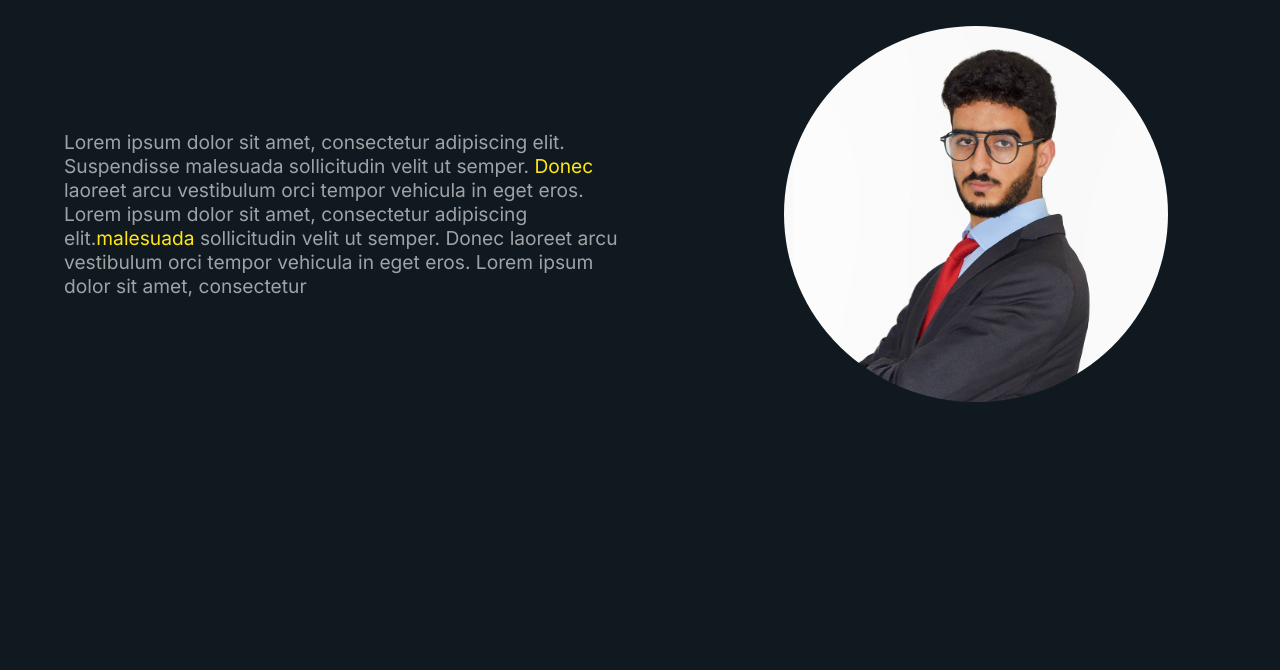
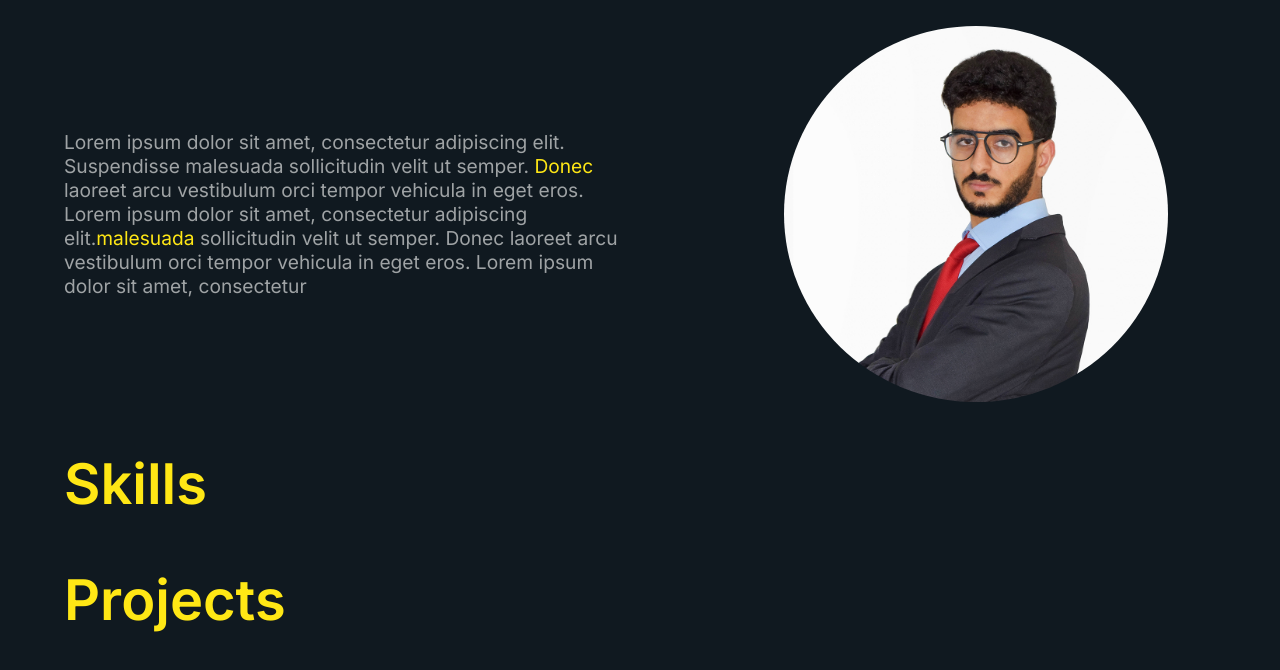
Before and after one commit to azizamari/ala-amari, a plain HTML site: page index.html in a window 1280 px wide. Shown: the part 752-1422 px from the top of the page. Before the commit the page ends 1154 px from the top, so only its background shows below. Drawn offline with nearby package versions, Linux system fonts and the light colour scheme.

Commit message:
projects and skills section titles

```diff
--- a/index.html
+++ b/index.html
@@ -60,6 +60,12 @@
             <img src="assets/alaa.jpg" alt="Alaa Amari picture">
         </div>
     </section>
+    <section id="skills">
+        <h1 class="section_title">Skills</h1>
+    </section>
+    <section id="projects">
+        <h1 class="section_title">Projects</h1>
+    </section>
     <script src="https://unpkg.com/aos@2.3.1/dist/aos.js"></script>
     <script src="main.js"></script>
     <script>
--- a/style.css
+++ b/style.css
@@ -17,6 +17,10 @@ html{
 body{
     background-color:var(--secondary);
     font-family: 'Inter', sans-serif;
+}
+section{
+    width:90%;
+    margin:auto;
 }
 
 
```
